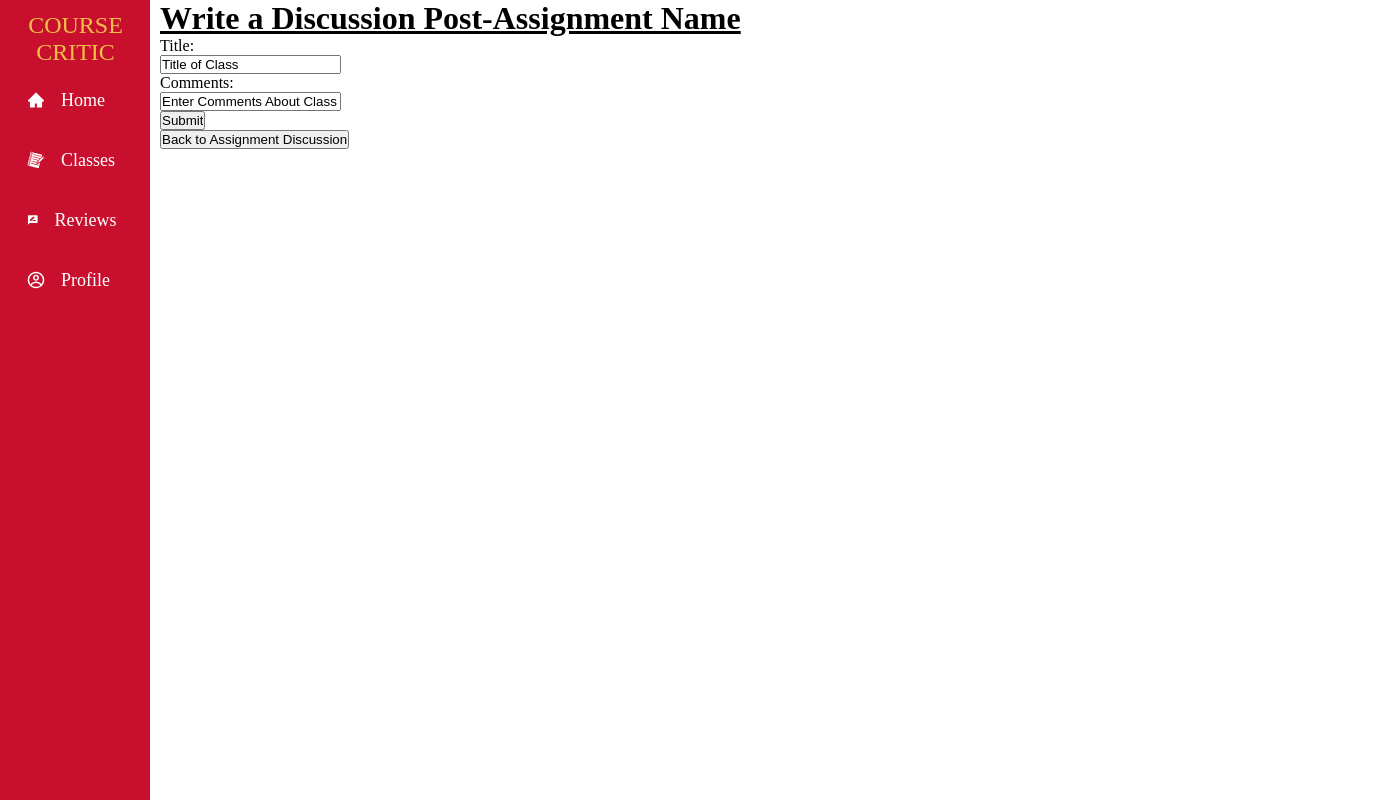
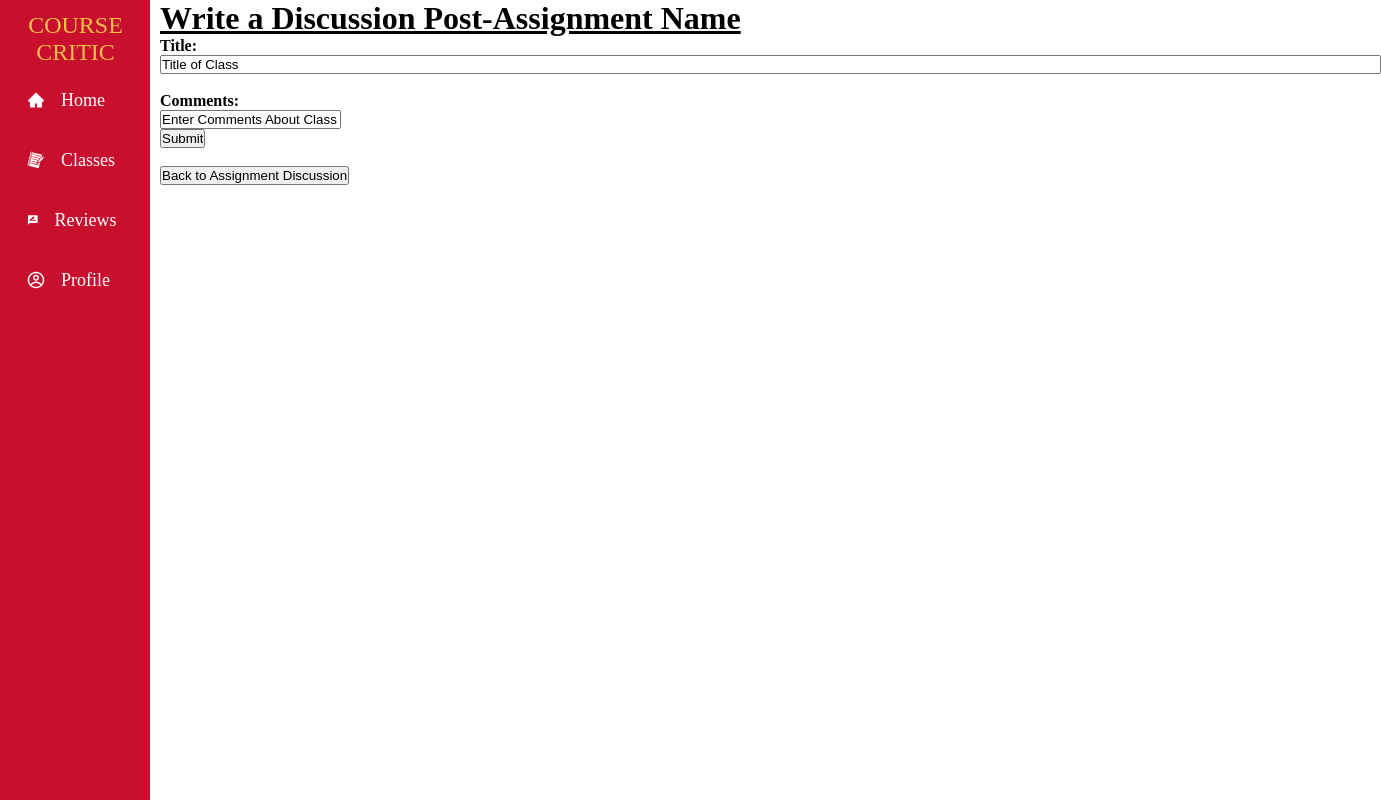
Before and after one commit to Drake-Dodson/course-critic, a React (Create React App) app in the folder 319-course-critic-ui/: page /pages/WriteADiscussionPostPage in a window 1280 px wide. Shown: the whole page, 1381 px wide, since content can reach past the window. Built offline with nearby package versions, Linux system fonts and the light colour scheme.

Commit message:
726 updating page formatting

```diff
--- a/319-course-critic-ui/src/pages/WriteADiscussionPostPage.js
+++ b/319-course-critic-ui/src/pages/WriteADiscussionPostPage.js
@@ -6,12 +6,12 @@ export default function WriteADiscussionPostPage() {
             <h1><u>Write a Discussion Post-Assignment Name</u></h1>
 
             <form>
-                <label for="title">Title:</label><br/>
-                <input type="text" id="title" name="title" value="Title of Class"/><br/>
-                <label for="comments">Comments:</label><br/>
-                <input type="text" id="comments" name="comments" value="Enter Comments About Class Here"/><br/>
+                <label for="title"><b>Title:</b></label><br/>
+                <input type="text" id="title" size="150" name="title" value="Title of Class"/><br/><br></br>
+                <label for="comments"><b>Comments:</b></label><br/>
+                <input type="text" id="comments" maxlength="1000" name="comments" value="Enter Comments About Class Here"/><br/>
                 <input type="submit" value="Submit"/>
-            </form>
+            </form><br></br>
 
             <button type="button" onclick="alert('Hello world!')">Back to Assignment Discussion</button>
 
```
